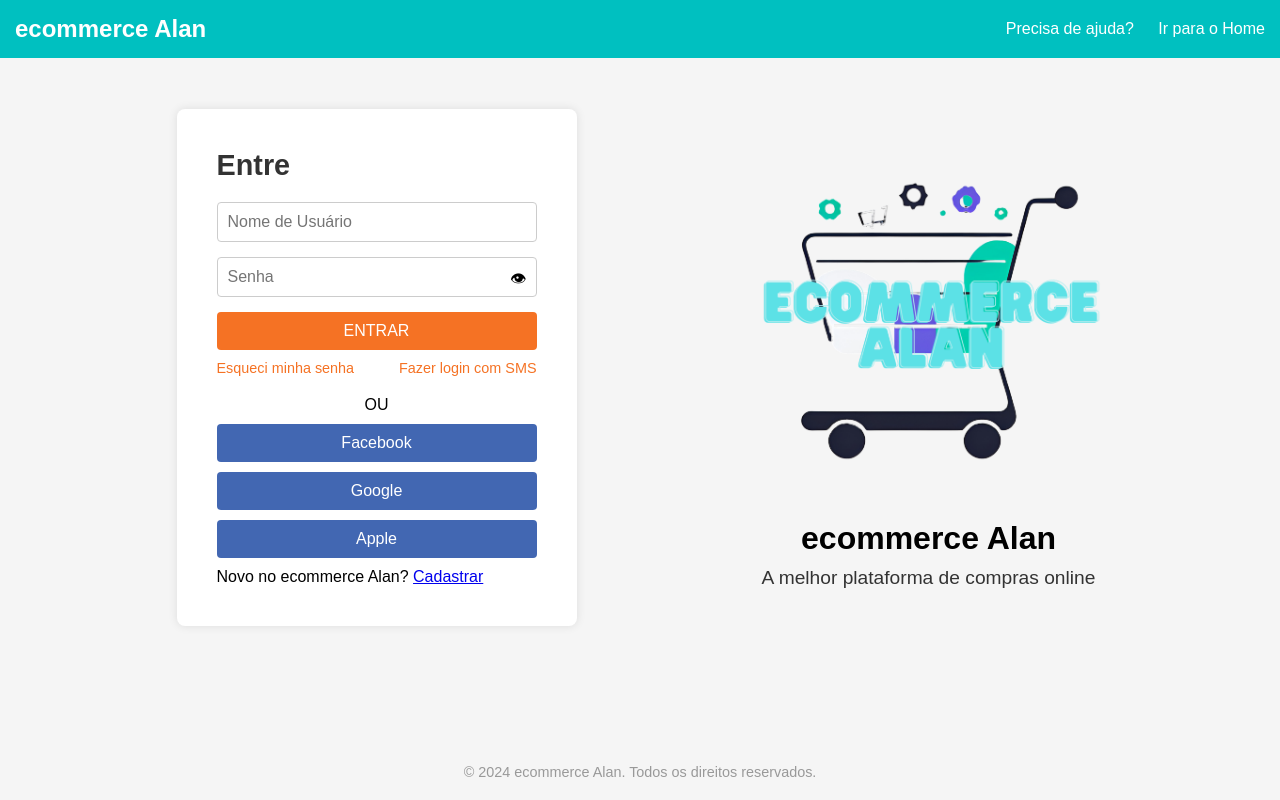
After one commit to alancavalcante-dev/ecommerce, a Django app: template authentication/templates/authentication/login.html in a window 1280 px wide. The commit adds this page. Run offline with Django 5.2, Linux system fonts and the light colour scheme; the template is opened without the code that fills it, so the values that code supplies are empty.

Commit message:
Concluido a página Login com arquivo Base.html

```diff
--- /dev/null
+++ b/authentication/apps.py
@@ -0,0 +1,6 @@
+from django.apps import AppConfig
+
+
+class AuthenticationConfig(AppConfig):
+    default_auto_field = 'django.db.models.BigAutoField'
+    name = 'authentication'
--- /dev/null
+++ b/authentication/static/authentication/css/style_base.css
@@ -0,0 +1,153 @@
+* {
+    margin: 0;
+    padding: 0;
+    box-sizing: border-box;
+}
+
+body {
+    font-family: Arial, sans-serif;
+    background-color: #f5f5f5;
+}
+
+.navbar {
+    background-color: #00c0c0;
+    padding: 15px;
+    display: flex;
+    justify-content: space-between;
+    align-items: center;
+}
+
+.navbar .logo {
+    font-size: 1.5em;
+    color: white;
+    font-weight: bold;
+}
+
+.navbar .nav-links li {
+    display: inline;
+    list-style: none;
+    margin-left: 20px;
+}
+
+.navbar .nav-links a {
+    color: white;
+    text-decoration: none;
+    font-size: 1em;
+}
+
+.container {
+    display: flex;
+    justify-content: center;
+    align-items: center;
+    gap: 15%;
+    padding: 4% 50px 0px 50px;
+}
+
+.left-section {
+    background-color: white;
+    padding: 40px;
+    border-radius: 8px;
+    box-shadow: 0 0 10px rgba(0, 0, 0, 0.1);
+    width: 400px;
+}
+
+.left-section h2 {
+    margin-bottom: 20px;
+    font-size: 1.8em;
+    color: #333;
+}
+
+.input-group {
+    margin-bottom: 15px;
+    position: relative;
+}
+
+.input-group input {
+    width: 100%;
+    padding: 10px;
+    font-size: 1em;
+    border: 1px solid #ccc;
+    border-radius: 4px;
+}
+
+.show-password {
+    position: absolute;
+    right: 10px;
+    top: 10px;
+    cursor: pointer;
+}
+
+.btn {
+    width: 100%;
+    background-color: #f57224;
+    color: white;
+    padding: 10px;
+    border: none;
+    border-radius: 4px;
+    font-size: 1em;
+    cursor: pointer;
+    margin-bottom: 10px;
+}
+
+.btn:hover {
+    background-color: #ba5318;
+}
+
+.options {
+    display: flex;
+    justify-content: space-between;
+    font-size: 0.9em;
+    margin-bottom: 20px;
+}
+
+.options a {
+    color: #f57224;
+    text-decoration: none;
+}
+
+.social-login p {
+    text-align: center;
+    margin-bottom: 10px;
+}
+
+.btn-social {
+    width: 100%;
+    background-color: #4267B2;
+    color: white;
+    padding: 10px;
+    border: none;
+    border-radius: 4px;
+    font-size: 1em;
+    margin-bottom: 10px;
+    cursor: pointer;
+}
+
+.right-section {
+    text-align: center;
+}
+
+.right-section img {
+    width: 350px;
+    margin-bottom: 20px;
+}
+
+.right-section h2 {
+    font-size: 2em;
+    margin-bottom: 10px;
+}
+
+.right-section p {
+    font-size: 1.2em;
+    color: #333;
+}
+
+footer {
+    text-align: center;
+    padding: 20px;
+    background-color: #f5f5f5;
+    color: #999;
+    font-size: 0.9em;
+    position: absolute;
+    bottom: 0;
+    width: 100%;
+}
--- /dev/null
+++ b/authentication/static/authentication/js/scripts.js
@@ -0,0 +1,8 @@
+function togglePassword() {
+    var passwordInput = document.getElementById("password");
+    if (passwordInput.type === "password") {
+        passwordInput.type = "text";
+    } else {
+        passwordInput.type = "password";
+    }
+}
--- /dev/null
+++ b/authentication/templates/authentication/base.html
@@ -0,0 +1,43 @@
+{% load static %}
+
+<!DOCTYPE html>
+<html lang="pt-BR">
+<head>
+    <meta charset="UTF-8">
+    <meta name="viewport" content="width=device-width, initial-scale=1.0">
+    <title>{% block title_page %}{% endblock %} - ecommerce Alan</title>
+    <link rel="stylesheet" href="{% static 'authentication/css/style_base.css' %}">
+</head>
+<body>
+    <header>
+        <nav class="navbar">
+            <div class="logo">ecommerce Alan</div>
+            <ul class="nav-links">
+                <li><a href="#">Precisa de ajuda?</a></li>
+                <li><a href="{% url 'home' %}">Ir para o Home</a></li>
+            </ul>
+        </nav>
+    </header>
+
+    <div class="container">
+        <div class="left-section">
+            {% block form_authentication %}
+
+
+            {% endblock %}
+        </div>
+
+        <div class="right-section">
+            <img src="{% static 'ecommerce/images/logotipo.png' %}" alt="ecommerce Alan">
+            <h2>ecommerce Alan</h2>
+            <p>A melhor plataforma de compras online</p>
+        </div>
+    </div>
+
+    <footer>
+        <p>&copy; 2024 ecommerce Alan. Todos os direitos reservados.</p>
+    </footer>
+
+<script src="{% static 'authentication/js/scripts.js' %}"></script>
+</body>
+</html>
--- /dev/null
+++ b/authentication/templates/authentication/login.html
@@ -0,0 +1,35 @@
+{% extends 'authentication/base.html' %}
+{% load static %}
+
+{% block title_page %}Login{% endblock %}
+
+{% block form_authentication %}
+
+<h2> Entre </h2>
+
+<form action="{% url 'login' %}" method="POST">
+    {% csrf_token %}
+    <div class="input-group">
+        <input type="text" name="username" placeholder="Nome de Usuário" required>
+    </div>
+    <div class="input-group">
+        <input id="password" type="password" name="password" placeholder="Senha" required>
+        <span class="show-password" onclick="togglePassword()">&#128065;</span>
+    </div>
+    <button type="submit" class="btn">ENTRAR</button>
+    <div class="options">
+        <a href="#">Esqueci minha senha</a>
+        <a href="#">Fazer login com SMS</a>
+    </div>
+</form>
+
+
+<div class="social-login">
+    <p>OU</p>
+    <button class="btn-social">Facebook</button>
+    <button class="btn-social">Google</button>
+    <button class="btn-social">Apple</button>
+</div>
+<p>Novo no ecommerce Alan? <a href="{% url 'register' %}">Cadastrar</a></p>
+
+{% endblock %}
--- a/core/settings.py
+++ b/core/settings.py
@@ -39,6 +39,7 @@ INSTALLED_APPS = [
     'django.contrib.staticfiles',
 
     'ecommerce',
+    'authentication'
 ]
 
 MIDDLEWARE = [
--- a/core/urls.py
+++ b/core/urls.py
@@ -1,8 +1,9 @@
 from django.contrib import admin
 from django.urls import path, include
-from ecommerce.views import (
+from authentication.views import (
     LoginView,
-    RegisterView
+    RegisterView,
+    RetrieveView
 )
 
 
@@ -19,6 +20,7 @@ urlpatterns = [
 
     path('login/', LoginView.as_view(), name='login'),
     path('register/', RegisterView.as_view(), name='register'),
+    path('retrieve/', RetrieveView.as_view(), name='retrieve'),
 
     path('', include('ecommerce.urls')),
 
--- a/ecommerce/templates/ecommerce/base.html
+++ b/ecommerce/templates/ecommerce/base.html
@@ -29,7 +29,7 @@
                 <img src="{% static 'ecommerce/images/icon-cart.png' %}" alt="Carrinho" draggable="false">
             </a>
 
-            <a id="user" href="#"><span> alanpereira@ </span></a>
+            <a id="user" href="#"><span> {{ request.user }} </span></a>
         </form>
 
     </div>
```
Also changed, not shown: authentication/templates/authentication/register.html (added, +8 -0 lines), authentication/templates/authentication/retrieve.html (added, +8 -0 lines), authentication/views.py (added, +57 -0 lines), ecommerce/templates/ecommerce/login.html (+2 -13 lines), ecommerce/views.py (+0 -42 lines), authentication/__init__.py (added), authentication/migrations/__init__.py (added), db.sqlite3, ecommerce/static/ecommerce/images/icon-cart.png, ecommerce/static/ecommerce/images/icon-cartOld.png (added).
